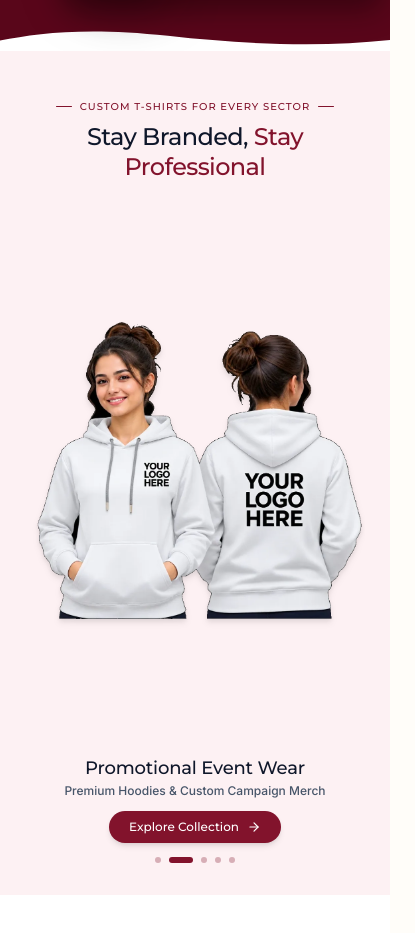
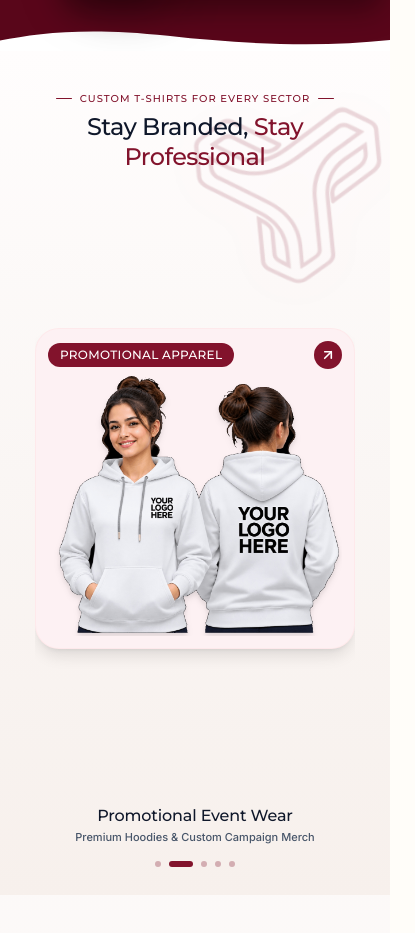
Before and after one commit to zavyxinfotech/Teeszone_website_frontend, a React (Vite) app: page / in a window 390 px wide. Shown: the part 2899-3832 px from the top of the page, 415 px wide, since content can reach past the window. Built offline with nearby package versions, Linux system fonts and the light colour scheme.

Commit message:
Fix mobile sticky scroll animations, enlarge TeesZone logo watermark, enhance sector cards with top-right explore button and unified background

```diff
--- a/src/components/sections/WhyChooseUs.tsx
+++ b/src/components/sections/WhyChooseUs.tsx
@@ -93,8 +93,8 @@ const MobileFeatureCard: React.FC<{
   scrollProgress: MotionValue<number>;
 }> = ({ feature, index, total, scrollProgress }) => {
   const isFromRight = index % 2 === 0;
-  const slotSpan = 0.62 / total;
-  const start = 0.36 + index * slotSpan;
+  const slotSpan = 0.66 / total; // ~0.11 each
+  const start = 0.32 + index * slotSpan;
   const mid = start + slotSpan * 0.5;
   const end = start + slotSpan;
   const isLast = index === total - 1;
@@ -176,23 +176,23 @@ export const WhyChooseUs: React.FC<WhyChooseUsProps> = ({
   });
 
   // Mobile scroll stages:
-  // 1. Heading starts at the center of the mobile screen (0.0 to 0.10), then transitions up to docked position (0.10 to 0.22)
-  const mobileHeadingY = useTransform(mobileScrollProgress, [0, 0.10, 0.22], ['32vh', '32vh', '0vh']);
-  const mobileHeadingScale = useTransform(mobileScrollProgress, [0, 0.10, 0.22], [1.18, 1.18, 1.0]);
+  // 1. Heading starts at the center of the mobile screen (0.0 to 0.08), then transitions up to docked position (0.08 to 0.18)
+  const mobileHeadingY = useTransform(mobileScrollProgress, [0, 0.08, 0.18], ['34vh', '34vh', '0vh']);
+  const mobileHeadingScale = useTransform(mobileScrollProgress, [0, 0.08, 0.18], [1.18, 1.18, 1.0]);
 
-  // 2. Center model aligns at center of mobile view (0.10 to 0.22), stays centered (0.22 to 0.30), then scales down to minimal (0.30 to 0.36)
-  const mobileModelOpacity = useTransform(mobileScrollProgress, [0.10, 0.18, 0.28, 0.36], [0, 1, 1, 0.22]);
-  const mobileModelScale = useTransform(mobileScrollProgress, [0.10, 0.18, 0.28, 0.36], [0.65, 1.05, 1.0, 0.36]);
-  const mobileModelY = useTransform(mobileScrollProgress, [0.10, 0.18, 0.28, 0.36], [60, 0, 0, -35]);
+  // 2. Center model aligns at center of mobile view (0.08 to 0.18), stays centered (0.18 to 0.26), then scales down to minimal (0.26 to 0.32)
+  const mobileModelOpacity = useTransform(mobileScrollProgress, [0.08, 0.16, 0.26, 0.32], [0, 1, 1, 0.22]);
+  const mobileModelScale = useTransform(mobileScrollProgress, [0.08, 0.16, 0.26, 0.32], [0.65, 1.05, 1.0, 0.36]);
+  const mobileModelY = useTransform(mobileScrollProgress, [0.08, 0.16, 0.26, 0.32], [50, 0, 0, -35]);
 
   // Active step indicator for mobile progress
   const [activeFeatureIndex, setActiveFeatureIndex] = useState<number>(-1);
 
   useMotionValueEvent(mobileScrollProgress, 'change', (latest) => {
-    if (latest < 0.34) {
+    if (latest < 0.30) {
       setActiveFeatureIndex(-1);
     } else {
-      const featureProgress = (latest - 0.34) / 0.66;
+      const featureProgress = (latest - 0.30) / 0.70;
       const idx = Math.min(
         allFeatures.length - 1,
         Math.max(0, Math.floor(featureProgress * allFeatures.length))
@@ -204,7 +204,7 @@ export const WhyChooseUs: React.FC<WhyChooseUsProps> = ({
   return (
     <section
       id="why-choose-us"
-      className={`relative w-full overflow-hidden bg-gradient-to-b from-[#FFFDFD] via-[#FAF6F4] to-[#F7F0EC] pt-6 sm:pt-8 lg:pt-8 pb-5 sm:pb-6 lg:pb-7 ${className}`}
+      className={`relative w-full bg-gradient-to-b from-[#FFFDFD] via-[#FAF6F4] to-[#F7F0EC] ${className}`}
     >
       {/* Decorative Background Swirls & Dot Matrix (Top-Right & Bottom-Left) */}
       <div className="absolute top-0 right-0 w-36 sm:w-48 md:w-56 h-36 sm:h-48 md:h-56 pointer-events-none select-none overflow-hidden z-0">
@@ -293,7 +293,7 @@ export const WhyChooseUs: React.FC<WhyChooseUsProps> = ({
       {/* =========================================================================
           DESKTOP CONTAINER: Fits within Desktop Viewport Height (< 750px)
           ========================================================================= */}
-      <div className="hidden lg:block relative max-w-7xl mx-auto px-4 sm:px-6 lg:px-8 z-10">
+      <div className="hidden lg:block relative max-w-7xl mx-auto px-4 sm:px-6 lg:px-8 z-10 overflow-hidden pt-6 sm:pt-8 lg:pt-8 pb-5 sm:pb-6 lg:pb-7">
 
         {/* Top Header: Word "US" changed to "TEESZONE" */}
         <div className="text-center mb-2.5">
@@ -324,8 +324,8 @@ export const WhyChooseUs: React.FC<WhyChooseUsProps> = ({
             <defs>
               {/* Standard orient="auto" marker: Tip points in positive X.
                   SVG automatically aligns the tip with the tangent vector at the end of each path:
-                  - Leftward paths (dx < 0) rotate 180° so the arrow head points directly LEFT towards left cards.
-                  - Rightward paths (dx > 0) rotate 0° so the arrow head points directly RIGHT towards right cards. */}
+                  - Leftward paths rotate 180° so the arrow head points directly LEFT towards left cards.
+                  - Rightward paths rotate 0° so the arrow head points directly RIGHT towards right cards. */}
               <marker
                 id="arrowMarker"
                 viewBox="0 0 10 10"
@@ -554,7 +554,7 @@ export const WhyChooseUs: React.FC<WhyChooseUsProps> = ({
       </div>
 
       {/* =========================================================================
-          MOBILE VIEW: Cinematic Scroll Pinned Container
+          MOBILE VIEW: Cinematic Scroll Pinned Container (No overflow-hidden on ancestor)
           1. 1st scroll: Heading shows at the center of the mobile screen
           2. Next scroll: Center model aligns at center of mobile view
           3. Next scroll: Center model decreases to minimal
@@ -669,7 +669,6 @@ export const WhyChooseUs: React.FC<WhyChooseUsProps> = ({
             </a>
           </div>
         </div>
-
       </div>
       </div>
 
--- a/src/pages/Home/components/SectorShowcase.tsx
+++ b/src/pages/Home/components/SectorShowcase.tsx
@@ -23,7 +23,7 @@ const sectorCards: SectorCardItem[] = [
     badge: 'CORPORATE EVENT',
     title: 'Corporate Event Apparel',
     subtitle: 'Executive Polos with Identity Lanyards',
-    image: '/assets/images/sector-corporate-event.webp',
+    image: '/assets/images/sector-corporate-event.png',
     categorySlug: 'corporate',
     bg: '#FCEEF0',
     cardHeight: 'h-[255px] sm:h-[280px] lg:h-[305px]',
@@ -36,7 +36,7 @@ const sectorCards: SectorCardItem[] = [
     badge: 'PROMOTIONAL APPAREL',
     title: 'Promotional Event Wear',
     subtitle: 'Premium Hoodies & Custom Campaign Merch',
-    image: '/assets/images/sector-promotional-apparel.webp',
+    image: '/assets/images/sector-promotional-apparel.png',
     categorySlug: 'promotional',
     bg: '#FDF1F3',
     cardHeight: 'h-[275px] sm:h-[300px] lg:h-[325px]',
@@ -102,10 +102,12 @@ export const SectorShowcase: React.FC = () => {
   // Stage 3 (0.48 - 0.88): Other cards move out from behind center card into arc
   const headerY = useTransform(desktopScrollProgress, [0, 0.24, 0.46], [140, 140, 0]);
   const headerScale = useTransform(desktopScrollProgress, [0, 0.24, 0.46], [1.38, 1.38, 1.0]);
-  const watermarkOpacity = useTransform(desktopScrollProgress, [0, 0.12, 0.32, 0.46], [0, 0.32, 0.32, 0]);
-  const watermarkScale = useTransform(desktopScrollProgress, [0, 0.24, 0.46], [0.85, 1.0, 0.85]);
-  const watermarkRotate = useTransform(desktopScrollProgress, [0, 0.28, 0.46], [-35, 0, 15]);
-  const watermarkX = useTransform(desktopScrollProgress, [0, 0.24], [50, 0]);
+
+  // TeesZone emblem logo watermark: larger size, kept within section height, preserving rotation & scaling animation
+  const watermarkOpacity = useTransform(desktopScrollProgress, [0, 0.12, 0.32, 0.48], [0, 0.28, 0.28, 0.10]);
+  const watermarkScale = useTransform(desktopScrollProgress, [0, 0.24, 0.48], [0.9, 1.08, 0.92]);
+  const watermarkRotate = useTransform(desktopScrollProgress, [0, 0.28, 0.48], [-35, 0, 15]);
+  const watermarkX = useTransform(desktopScrollProgress, [0, 0.24], [40, 0]);
 
   // Center card (Index 2 - Corporate Sector)
   const centerCardOpacity = useTransform(desktopScrollProgress, [0, 0.24, 0.44], [0, 0, 1]);
@@ -131,7 +133,6 @@ export const SectorShowcase: React.FC = () => {
   // ========================================================
   // MOBILE PINNED SCROLL ANIMATION
   // Pins the mobile view until all 5 products are shown via scroll
-  // Background fills the entire mobile screen with active product bg
   // ========================================================
   const mobileContainerRef = useRef<HTMLDivElement>(null);
   const { scrollYProgress: mobileScrollProgress } = useScroll({
@@ -156,22 +157,21 @@ export const SectorShowcase: React.FC = () => {
 
   const activeMobileCard = sectorCards[mobileIndex];
 
+  // Mobile TeesZone watermark transforms
+  const mobileWatermarkOpacity = useTransform(mobileScrollProgress, [0, 0.2, 0.8, 1], [0.18, 0.26, 0.26, 0.18]);
+  const mobileWatermarkRotate = useTransform(mobileScrollProgress, [0, 1], [-20, 25]);
+  const mobileWatermarkScale = useTransform(mobileScrollProgress, [0, 0.5, 1], [0.95, 1.08, 0.95]);
+
   return (
-    <section className="relative w-full bg-white text-charcoal-900 select-none">
+    <section className="relative w-full bg-gradient-to-b from-[#FFFDFD] via-[#FAF6F4] to-[#F7F0EC] text-charcoal-900 select-none">
 
       {/* ======================================================== */}
-      {/* DESKTOP VIEW: Pinned Scroll Experience (No Badge, No Wave) */}
+      {/* DESKTOP VIEW: Pinned Scroll Experience */}
       {/* ======================================================== */}
       <div ref={desktopContainerRef} className="hidden md:block relative h-[250vh]">
-        <div className="sticky top-0 h-screen w-full flex flex-col justify-center items-center overflow-hidden bg-white px-4 sm:px-6 lg:px-8">
-          <div className="w-full max-w-[1280px] mx-auto flex flex-col items-center justify-center relative">
+        <div className="sticky top-0 h-screen w-full flex flex-col justify-center items-center overflow-hidden bg-gradient-to-b from-[#FFFDFD] via-[#FAF6F4] to-[#F7F0EC] px-4 sm:px-6 lg:px-8">
 
-            {/* SECTION HEADER: Starts enlarged at center with emblem watermark on right, then shrinks & moves to top on scroll */}
-            <motion.div
-              style={{ y: headerY, scale: headerScale }}
-              className="text-center max-w-3xl mx-auto mb-6 sm:mb-8 relative z-20 origin-center"
-            >
-              {/* TeesZone Emblem Logo (Image 2) - Positioned on right side, vertically centered, rotated & animated */}
+          {/* Background Ambient TeesZone Emblem Watermark (Increased size, fits within section height, keeps animation) */}
           <motion.div
             style={{
               opacity: watermarkOpacity,
@@ -179,16 +179,23 @@ export const SectorShowcase: React.FC = () => {
               rotate: watermarkRotate,
               x: watermarkX,
             }}
-                className="absolute top-1/2 -translate-y-1/2 -right-4 sm:-right-8 md:-right-14 lg:-right-20 pointer-events-none select-none -z-10 w-[125px] sm:w-[155px] md:w-[185px] flex items-center justify-center"
+            className="absolute right-4 lg:right-16 top-1/2 -translate-y-1/2 pointer-events-none select-none z-0 w-[300px] lg:w-[380px] xl:w-[440px] max-h-[75vh] flex items-center justify-center"
           >
             <img
               src="/assets/logo/teeszone-emblem.png"
               alt="TeesZone Logo Emblem"
-                  className="w-full h-auto object-contain"
+              className="w-full h-full object-contain filter drop-shadow-[0_8px_24px_rgba(130,19,44,0.08)]"
             />
           </motion.div>
 
-              {/* Eyebrow: NO background color and NO border */}
+          <div className="w-full max-w-[1280px] mx-auto flex flex-col items-center justify-center relative z-10">
+
+            {/* SECTION HEADER: Starts enlarged at center, then shrinks & moves to top on scroll */}
+            <motion.div
+              style={{ y: headerY, scale: headerScale }}
+              className="text-center max-w-3xl mx-auto mb-5 sm:mb-7 relative z-20 origin-center"
+            >
+              {/* Eyebrow */}
               <div className="flex items-center justify-center gap-2.5 mb-2.5 mx-auto">
                 <span className="w-5 h-[1.5px] bg-[#82132C] rounded-full inline-block" />
                 <span className="text-[11px] sm:text-xs font-heading font-extrabold uppercase tracking-widest text-[#82132C]">
@@ -208,7 +215,7 @@ export const SectorShowcase: React.FC = () => {
               </p>
             </motion.div>
 
-            {/* CARDS CONTAINER: Center card arrives first, others fan out from behind */}
+            {/* CARDS CONTAINER: Exact card heights and stepped arch alignment preserved */}
             <div className="flex items-start justify-center gap-2.5 sm:gap-3 lg:gap-3.5 pt-2 pb-6 relative z-10 max-w-[1100px] mx-auto w-full">
               {sectorCards.map((sector, index) => {
                 const isHero = sector.id === 'corporate-sector';
@@ -232,7 +239,7 @@ export const SectorShowcase: React.FC = () => {
                 } else if (index === 2) {
                   cardOpacity = centerCardOpacity;
                   cardScale = centerCardScale;
-                  zIndex = 10; // Front layer
+                  zIndex = 10;
                 } else if (index === 3) {
                   cardX = card3X;
                   cardOpacity = card3Opacity;
@@ -260,7 +267,7 @@ export const SectorShowcase: React.FC = () => {
                       to={`/category/${sector.categorySlug}`}
                       onMouseEnter={() => setHoveredIndex(index)}
                       onMouseLeave={() => setHoveredIndex(null)}
-                      className={`group relative flex flex-col justify-end overflow-hidden transition-all duration-300 ease-out cursor-pointer w-full h-full pt-4 ${
+                      className={`group relative flex flex-col justify-between overflow-hidden transition-all duration-300 ease-out cursor-pointer w-full h-full p-2.5 sm:p-3 ${
                         sector.borderRadius
                       } ${
                         isHovered
@@ -271,8 +278,23 @@ export const SectorShowcase: React.FC = () => {
                       }`}
                       style={{ backgroundColor: sector.bg }}
                     >
-                      {/* Model Cutout Image (Clean Transparent Background, Badge removed) */}
-                      <div className="relative flex-1 w-full flex items-end justify-center overflow-hidden">
+                      {/* Top Bar: Sector Name in Increased Size + Explore Button at Top Right Corner */}
+                      <div className="relative w-full flex items-center justify-between z-10 gap-1 pt-0.5 px-0.5">
+                        <span className="px-2 sm:px-2.5 py-0.5 rounded-full bg-[#82132C] text-white font-heading font-black text-[9.5px] sm:text-[11px] lg:text-[11.5px] tracking-wide uppercase shadow-xs whitespace-nowrap truncate max-w-[78%]">
+                          {sector.badge}
+                        </span>
+
+                        {/* Dedicated Circular Explore Button at Top Right Corner */}
+                        <div
+                          aria-label={`Explore ${sector.title}`}
+                          className="w-6 h-6 sm:w-6.5 sm:h-6.5 rounded-full bg-[#82132C] text-white flex items-center justify-center shrink-0 shadow-xs transition-transform duration-300 group-hover:scale-115 group-hover:bg-[#6c0f24]"
+                        >
+                          <ArrowRight className="w-3.5 h-3.5 -rotate-45 stroke-[2.4]" />
+                        </div>
+                      </div>
+
+                      {/* Model Cutout Image (Lossless PNG, Decreased Gap to Name Header) */}
+                      <div className="relative flex-1 w-full flex items-end justify-center overflow-hidden mt-0.5">
                         <img
                           src={sector.image}
                           alt={`${sector.title} custom apparel models`}
@@ -291,18 +313,30 @@ export const SectorShowcase: React.FC = () => {
       </div>
 
       {/* ======================================================== */}
-      {/* MOBILE VIEW: Pinned Scroll Carousel (Full BG Fill, No Border/Shadow) */}
-      {/* Scrolls through all 5 products before page moves to next section */}
+      {/* MOBILE VIEW: Pinned Scroll Carousel */}
       {/* ======================================================== */}
       <div ref={mobileContainerRef} className="md:hidden relative h-[360vh]">
-        <div
-          className="sticky top-0 h-screen w-full flex flex-col justify-between items-center overflow-hidden transition-colors duration-700 ease-out px-4 pt-12 pb-8"
-          style={{ backgroundColor: activeMobileCard.bg }}
+        <div className="sticky top-0 h-screen w-full flex flex-col justify-between items-center overflow-hidden transition-colors duration-700 ease-out px-4 pt-10 pb-7 bg-gradient-to-b from-[#FFFDFD] via-[#FAF6F4] to-[#F7F0EC]">
+
+          {/* Mobile Animated TeesZone Logo Emblem (Within section height, rotated & scaled) */}
+          <motion.div
+            style={{
+              opacity: mobileWatermarkOpacity,
+              scale: mobileWatermarkScale,
+              rotate: mobileWatermarkRotate,
+            }}
+            className="absolute right-2 top-16 pointer-events-none select-none z-0 w-[180px] sm:w-[220px] max-h-[35vh] flex items-center justify-center"
           >
+            <img
+              src="/assets/logo/teeszone-emblem.png"
+              alt="TeesZone Logo Emblem"
+              className="w-full h-auto object-contain filter drop-shadow-[0_4px_16px_rgba(130,19,44,0.06)]"
+            />
+          </motion.div>
+
           {/* Top Section Header */}
           <div className="text-center max-w-sm mx-auto z-10 shrink-0">
-            {/* Eyebrow: NO background color and NO border */}
-            <div className="flex items-center justify-center gap-2 mb-2 mx-auto">
+            <div className="flex items-center justify-center gap-2 mb-1.5 mx-auto">
               <span className="w-4 h-[1.5px] bg-[#82132C] rounded-full inline-block" />
               <span className="text-[10px] font-heading font-extrabold uppercase tracking-widest text-[#82132C]">
                 Custom T-Shirts For Every Sector
@@ -310,14 +344,13 @@ export const SectorShowcase: React.FC = () => {
               <span className="w-4 h-[1.5px] bg-[#82132C] rounded-full inline-block" />
             </div>
 
-            {/* Main Title */}
             <h2 className="text-2xl font-heading font-black tracking-tight leading-tight text-charcoal-900">
               Stay Branded, <span className="text-[#82132C]">Stay Professional</span>
             </h2>
           </div>
 
-          {/* Center Product Model (No card border, no shadow, floats seamlessly on full section background) */}
-          <div className="relative flex-1 w-full max-w-[340px] flex items-center justify-center my-2 overflow-hidden">
+          {/* Center Product Card */}
+          <div className="relative flex-1 w-full max-w-[320px] flex items-center justify-center my-2 overflow-hidden z-10">
             <AnimatePresence mode="wait">
               <motion.div
                 key={activeMobileCard.id}
@@ -329,14 +362,32 @@ export const SectorShowcase: React.FC = () => {
               >
                 <Link
                   to={`/category/${activeMobileCard.categorySlug}`}
-                  className="w-full h-full flex flex-col items-center justify-center"
+                  className="w-full max-h-[360px] p-3 rounded-3xl flex flex-col justify-between overflow-hidden shadow-lg border border-rose-100/60"
+                  style={{ backgroundColor: activeMobileCard.bg }}
                 >
+                  {/* Top Bar: Name Badge in increased size + Explore Button at Top Right */}
+                  <div className="w-full flex items-center justify-between z-10 mb-1">
+                    <span className="px-3 py-1 rounded-full bg-[#82132C] text-white font-heading font-black text-xs tracking-wide uppercase shadow-xs">
+                      {activeMobileCard.badge}
+                    </span>
+
+                    <div
+                      aria-label={`Explore ${activeMobileCard.title}`}
+                      className="w-7 h-7 rounded-full bg-[#82132C] text-white flex items-center justify-center shadow-xs"
+                    >
+                      <ArrowRight className="w-4 h-4 -rotate-45 stroke-[2.4]" />
+                    </div>
+                  </div>
+
+                  {/* Model Image (Decreased gap to name) */}
+                  <div className="relative flex-1 w-full flex items-end justify-center overflow-hidden">
                     <img
                       src={activeMobileCard.image}
                       alt={activeMobileCard.title}
-                    className="w-full max-h-[340px] sm:max-h-[380px] object-contain object-bottom drop-shadow-md"
+                      className="w-full max-h-[290px] object-contain object-bottom drop-shadow-md"
                       loading="eager"
                     />
+                  </div>
                 </Link>
               </motion.div>
             </AnimatePresence>
@@ -351,28 +402,19 @@ export const SectorShowcase: React.FC = () => {
                 animate={{ opacity: 1, y: 0 }}
                 exit={{ opacity: 0, y: -8 }}
                 transition={{ duration: 0.25 }}
-                className="mb-3"
+                className="mb-2"
               >
-                <h3 className="font-heading font-black text-lg text-charcoal-900 leading-snug">
+                <h3 className="font-heading font-black text-base text-charcoal-900 leading-snug">
                   {activeMobileCard.title}
                 </h3>
-                <p className="text-xs text-charcoal-600 font-medium mt-0.5">
+                <p className="text-[11px] text-charcoal-600 font-medium mt-0.5">
                   {activeMobileCard.subtitle}
                 </p>
               </motion.div>
             </AnimatePresence>
 
-            {/* Action Button */}
-            <Link
-              to={`/category/${activeMobileCard.categorySlug}`}
-              className="inline-flex items-center justify-center gap-2 py-2 px-5 rounded-full bg-[#82132C] hover:bg-[#6c0f24] text-white font-heading font-semibold text-xs shadow-md transition-all active:scale-95"
-            >
-              <span>Explore Collection</span>
-              <ArrowRight className="w-3.5 h-3.5" />
-            </Link>
-
             {/* Progress Indicators */}
-            <div className="flex items-center justify-center gap-2 mt-3.5">
+            <div className="flex items-center justify-center gap-2 mt-2">
               {sectorCards.map((sector, idx) => (
                 <div
                   key={sector.id}
```
Lines whose indentation alone changed are shown as unchanged.
